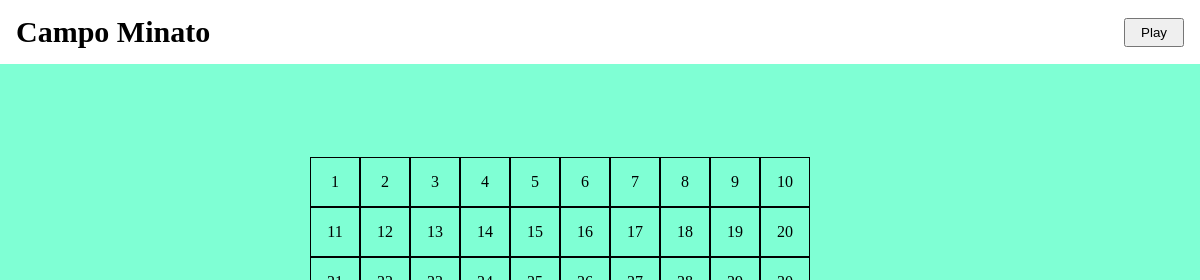
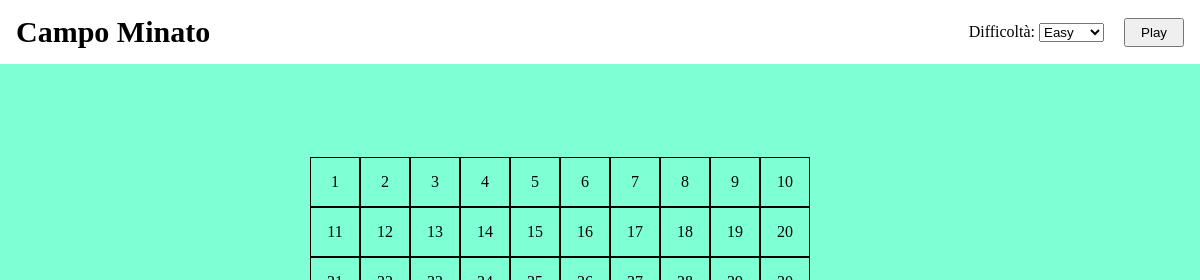
Before and after one commit to Skiotto93/js-campominato-grid, a plain HTML site: page index.html in a window 1280 px wide. Shown: the top 280 px of the page, 80-1280 px from the left. Drawn offline with Linux system fonts and the light colour scheme.

Commit message:
Aggiunto form difficoltà

```diff
--- a/index.html
+++ b/index.html
@@ -19,6 +19,14 @@
                 </div>
             </div>
             <div class="container-right">
+                <form class="select-difficulty">
+                    <label>Difficoltà:</label>
+                    <select id="level">
+                        <option value="Easy">Easy</option>
+                        <option value="Normal">Normal</option>
+                        <option value="Hard">Hard</option>
+                    </select>
+                </form>
                 <div>
                     <input class="start-button" type="button" value="Play">
                 </div>
--- a/style.css
+++ b/style.css
@@ -61,6 +61,9 @@ main {
 .color-add {
     background-color: lightskyblue;
 }
+.select-difficulty {
+    margin-right: 1.25rem;
+}
 /*----------------
     FOOTER
 ----------------*/
```
